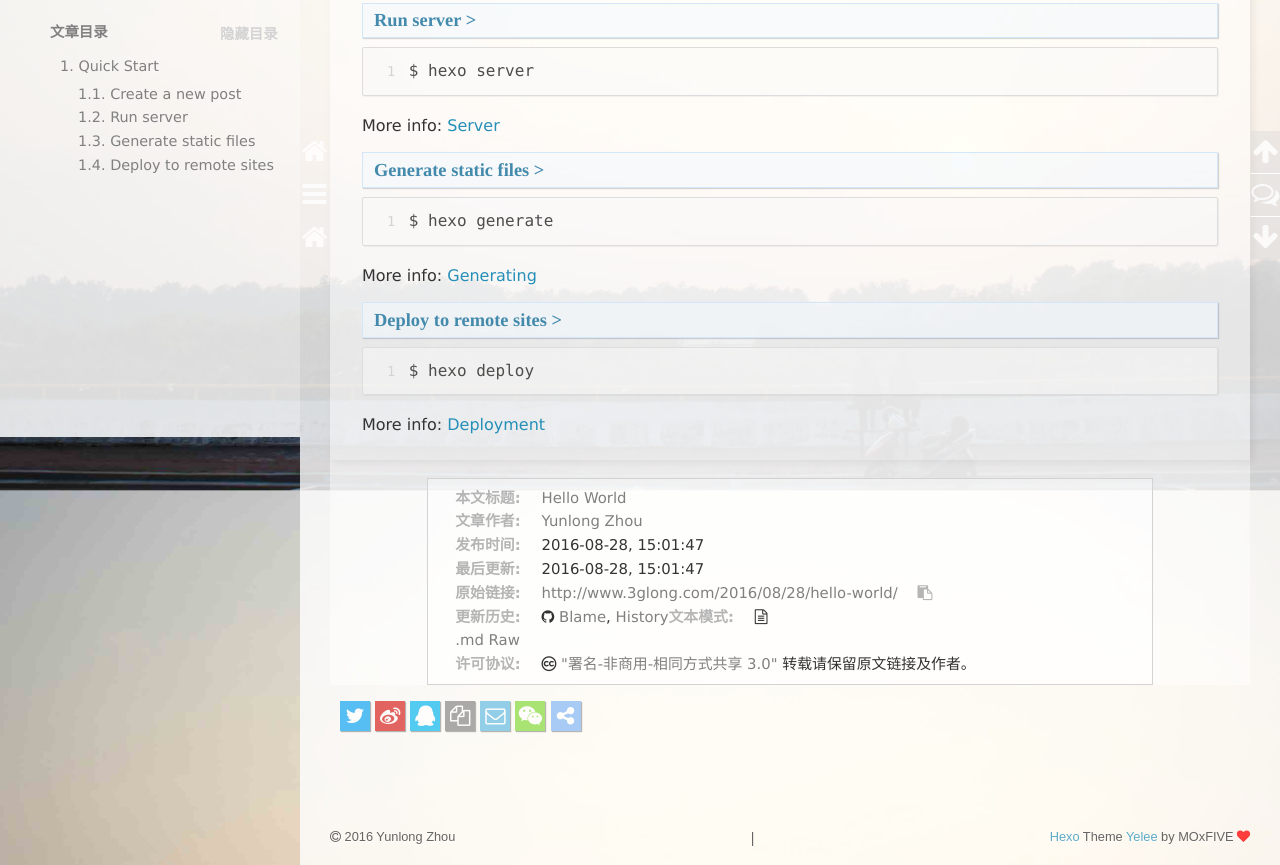
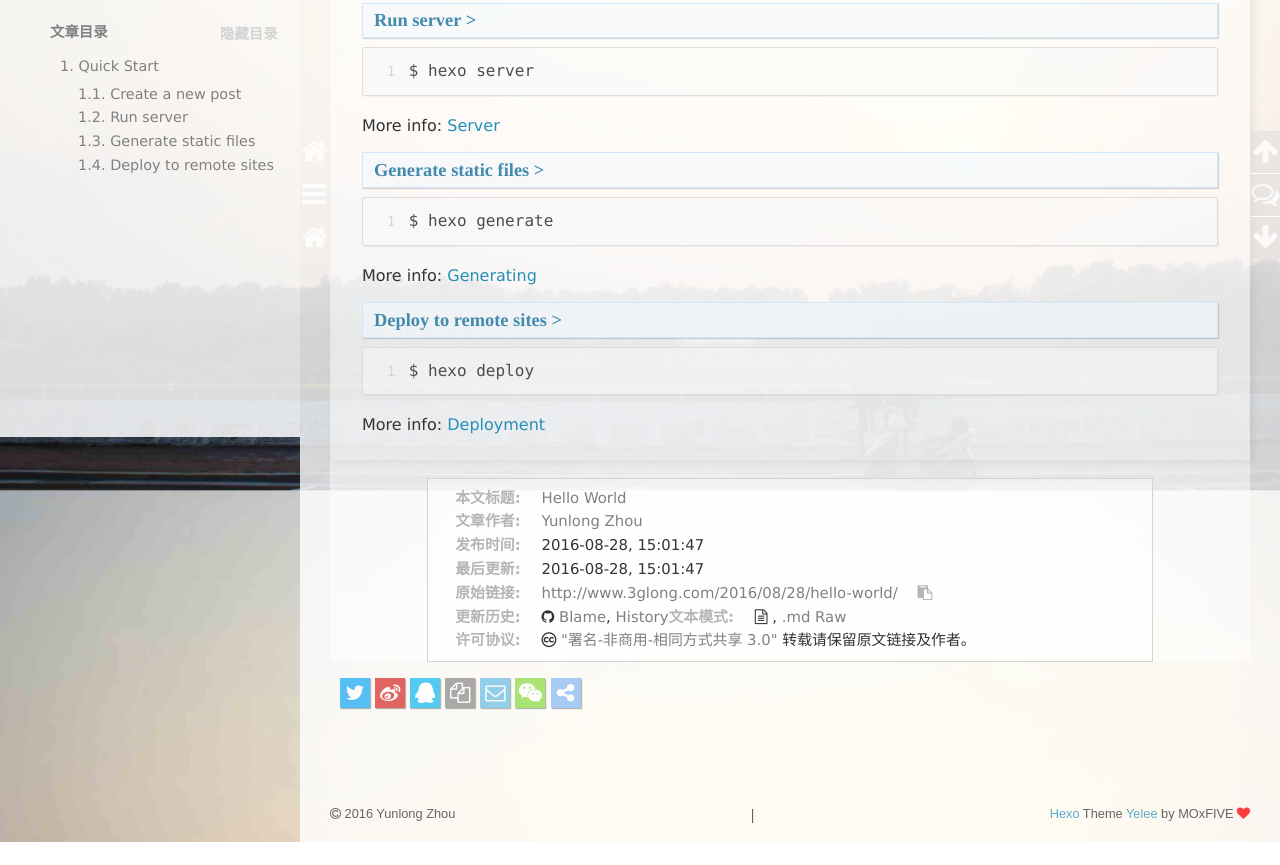
Before and after one commit to i3glong/i3glong.github.io, a plain HTML site: page 2016/08/28/hello-world/index.html in a window 1280 px wide. Shown: the part 363-1228 px from the top of the page. After the commit the page ends 1205 px from the top, so only its background shows below. Drawn offline with nearby package versions, Linux system fonts and the light colour scheme; some packages are replaced by stand-ins of ours; a script that the page names is missing.

Commit message:
Site updated: 2016-08-28 18:18:59

```diff
--- a/2016/08/28/hello-world/index.html
+++ b/2016/08/28/hello-world/index.html
@@ -334,7 +334,7 @@ Quick">
         <!-- 不同功能替换前面超链接即可，文件名不变 -->
         <!-- 文件名生成: 2016-08-28"-"hello-world -->
         <a href="https://github.com/i3glong/blog_markdown-backup/blame/master/_posts/2016-08-28-hello-world.md" title="顺序查看文章各部分修改记录" target = "_blank">Blame</a>,
-        <a href="https://github.com/i3glong/blog_markdown-backup/commits/master/_posts/2016-08-28-hello-world.md" title="查看文章有关更新记录" target = "_blank">History</a><span class="raw">文本模式:</span><i class="fa fa-file-text-o"></i> &nbsp;<p>
+        <a href="https://github.com/i3glong/blog_markdown-backup/commits/master/_posts/2016-08-28-hello-world.md" title="查看文章有关更新记录" target = "_blank">History</a><span class="raw">文本模式:</span><i class="fa fa-file-text-o"></i> ,
         <a href="https://raw.githubusercontent.com/i3glong/blog_markdown-backup/master/_posts/2016-08-28-hello-world.md" title="查看 & 下载文章 Markdown 原始文本" target = "_blank"> .md Raw</a>
 
         <p>
```
